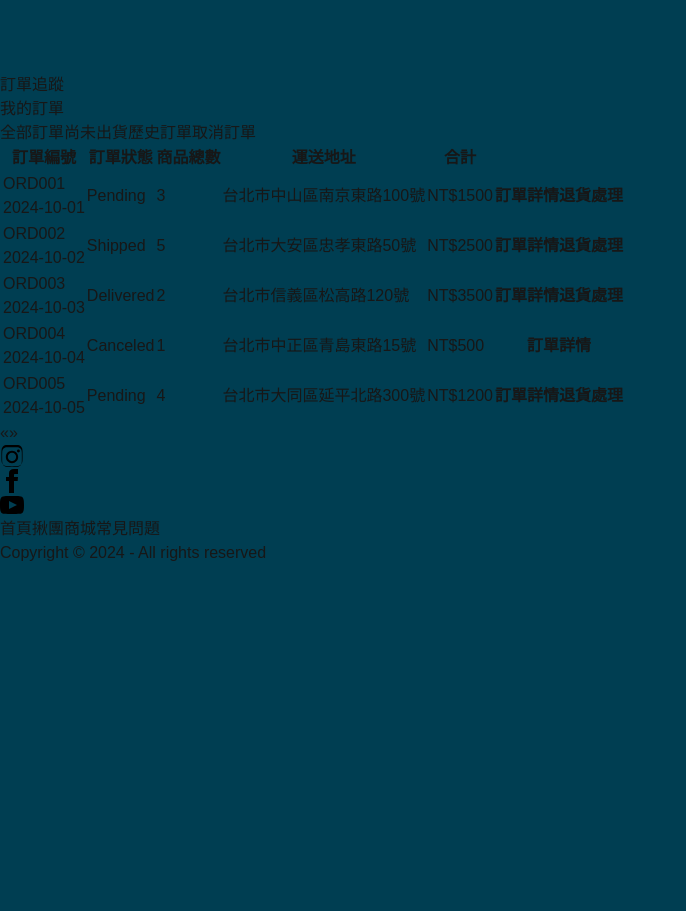
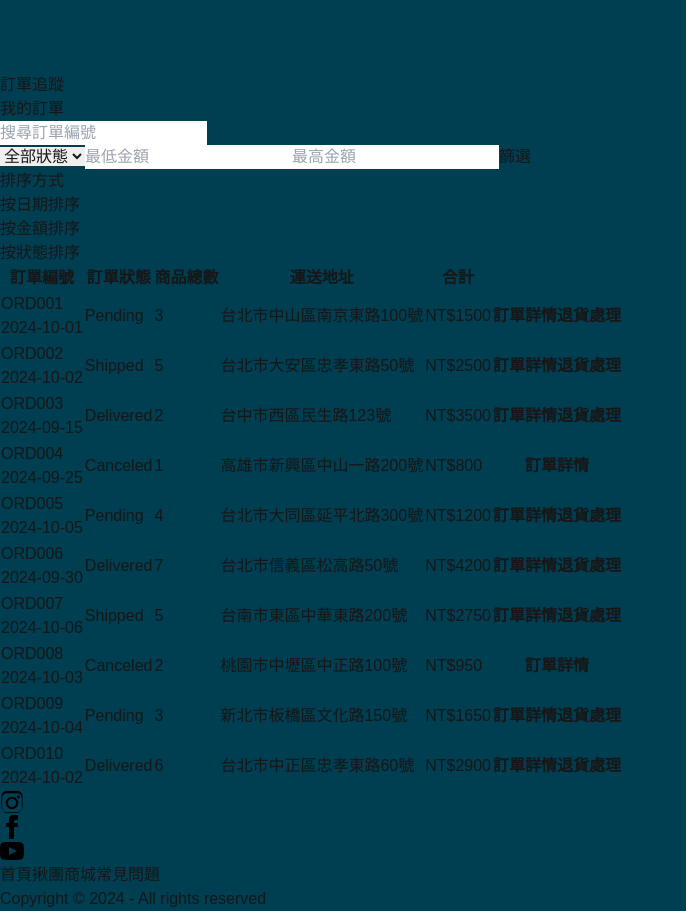
Before and after one commit to sd918207458/board-buddy, a Next.js app: page /my-orders/order-tracking in a window 1280 px wide. Shown: the part 4320-5231 px from the top of the page, without its empty margins (0-686 px from the left). Before the commit the page ends 4885 px from the top, so only its background shows below. Built offline with nearby package versions, Linux system fonts and the light colour scheme; no server answers.

Commit message:
訂單篩選功能

```diff
--- a/components/table.js
+++ b/components/table.js
@@ -1,14 +1,25 @@
-import React from "react";
+import React, { useState } from "react";
 import Link from "next/link";
 
-// 定義表格行組件
 const OrderRow = ({ order }) => {
+  const [isHovered, setIsHovered] = useState(false);
   const isCancellable = order.status !== "Canceled";
 
+  // 訂單狀態高亮顯示顏色
+  const statusColors = {
+    Pending: "bg-yellow-200 text-yellow-800",
+    Shipped: "bg-blue-200 text-blue-800",
+    Delivered: "bg-green-200 text-green-800",
+    Canceled: "bg-red-200 text-red-800",
+  };
+
   return (
-    <tr className="hover:bg-gray-100 dark:hover:bg-gray-700 transition-all duration-200 ease-in-out">
-      <th className="text-center">{/* 可選的 checkbox 可保留或移除 */}</th>
-      <td className="text-left">
+    <tr
+      className="hover:bg-gray-50 dark:hover:bg-gray-700 transition-all duration-200 ease-in-out"
+      onMouseEnter={() => setIsHovered(true)}
+      onMouseLeave={() => setIsHovered(false)}
+    >
+      <td className="text-left py-4">
         <div className="text-gray-800 dark:text-gray-200 font-bold">
           {order.orderNumber}
         </div>
@@ -17,45 +28,49 @@ const OrderRow = ({ order }) => {
         </div>
       </td>
       <td className="text-center">
-        <span className="text-gray-700 dark:text-gray-300">{order.status}</span>
+        <span className={`px-2 py-1 rounded ${statusColors[order.status]}`}>
+          {order.status}
+        </span>
       </td>
-      <td className="text-center">{order.totalItems}</td>{" "}
-      {/* 顯示訂單內商品總數 */}
-      <td className="text-left">{order.shippingAddress}</td>{" "}
-      {/* 顯示運送地址 */}
+      <td className="text-center">{order.totalItems}</td>
+      <td className="text-left">{order.shippingAddress}</td>
       <td className="text-right">{`NT$${order.totalAmount}`}</td>
       <th className="flex gap-2 justify-center m-3">
         <Link href={`/my-orders/${order.id}`} legacyBehavior>
-          <a className="btn btn-neutral bg-[#003E52] btn-xs transition-transform hover:scale-105">
+          <a className="btn btn-primary btn-xs  bg-[#003E52] transition-transform hover:scale-105">
             訂單詳情
           </a>
         </Link>
         {isCancellable && (
           <Link href={`/my-orders/${order.id}/request`} legacyBehavior>
-            <a className="btn btn-neutral bg-[#003E52] btn-xs transition-transform hover:scale-105">
+            <a className="btn btn-secondary btn-xs transition-transform hover:scale-105">
               退貨處理
             </a>
           </Link>
+        )}
+        {isHovered && (
+          <div className="absolute p-4 left-56 bg-white dark:bg-gray-700 shadow-md rounded-lg">
+            <p>訂單編號: {order.orderNumber}</p>
+            <p>狀態: {order.status}</p>
+            <p>總金額: NT${order.totalAmount}</p>
+          </div>
         )}
       </th>
     </tr>
   );
 };
 
-// 主表格組件
 const OrderTable = ({ orders }) => {
   return (
     <div className="overflow-x-auto shadow-md rounded-lg">
-      <table className="table w-full">
+      <table className="table w-full border-separate border-spacing-y-2">
         {/* 表頭 */}
         <thead className="bg-gray-200 dark:bg-gray-700 text-gray-800 dark:text-gray-200">
           <tr>
-            <th className="text-center">{/* 可以選擇是否保留 checkbox */}</th>
-            <th className="text-left">訂單編號</th>
+            <th className="text-left py-4">訂單編號</th>
             <th className="text-center">訂單狀態</th>
-            <th className="text-center">商品總數</th>{" "}
-            {/* 新增「商品總數」欄位 */}
-            <th className="text-left">運送地址</th> {/* 新增「運送地址」欄位 */}
+            <th className="text-center">商品總數</th>
+            <th className="text-left">運送地址</th>
             <th className="text-right">合計</th>
             <th className="text-center"></th>
           </tr>
--- a/pages/my-orders/order-tracking.js
+++ b/pages/my-orders/order-tracking.js
@@ -2,18 +2,16 @@ import React, { useState, useEffect } from "react";
 import Footer from "@/components/footer";
 import Breadcrumbs from "@/components/Breadcrumbs";
 import OrderTable from "@/components/table"; // 訂單表格組件
-import { CSSTransition, TransitionGroup } from "react-transition-group"; // 引入 React Transition Group
 
 export default function OrderTracking() {
-  const [isMounted, setIsMounted] = useState(false);
-  const [activeTab, setActiveTab] = useState("all");
-  const [hasError, setHasError] = useState(false);
-  const [currentPage, setCurrentPage] = useState(1);
-  const [totalPages, setTotalPages] = useState(1);
+  const [searchTerm, setSearchTerm] = useState("");
+  const [sortKey, setSortKey] = useState("orderNumber");
+  const [sortOrder, setSortOrder] = useState("asc");
   const [filteredData, setFilteredData] = useState([]); // 篩選後的數據
-  const itemsPerPage = 10; // 每頁顯示 10 筆訂單
+  const [statusFilter, setStatusFilter] = useState(""); // 訂單狀態篩選條件
+  const [minAmount, setMinAmount] = useState(""); // 金額範圍篩選
+  const [maxAmount, setMaxAmount] = useState(""); // 金額範圍篩選
 
-  // 假資料
   const sampleOrders = [
     {
       id: 1,
@@ -36,20 +34,20 @@ export default function OrderTracking() {
     {
       id: 3,
       orderNumber: "ORD003",
-      date: "2024-10-03",
+      date: "2024-09-15",
       status: "Delivered",
       totalAmount: 3500,
       totalItems: 2,
-      shippingAddress: "台北市信義區松高路120號",
+      shippingAddress: "台中市西區民生路123號",
     },
     {
       id: 4,
       orderNumber: "ORD004",
-      date: "2024-10-04",
+      date: "2024-09-25",
       status: "Canceled",
-      totalAmount: 500,
+      totalAmount: 800,
       totalItems: 1,
-      shippingAddress: "台北市中正區青島東路15號",
+      shippingAddress: "高雄市新興區中山一路200號",
     },
     {
       id: 5,
@@ -60,29 +58,170 @@ export default function OrderTracking() {
       totalItems: 4,
       shippingAddress: "台北市大同區延平北路300號",
     },
+    {
+      id: 6,
+      orderNumber: "ORD006",
+      date: "2024-09-30",
+      status: "Delivered",
+      totalAmount: 4200,
+      totalItems: 7,
+      shippingAddress: "台北市信義區松高路50號",
+    },
+    {
+      id: 7,
+      orderNumber: "ORD007",
+      date: "2024-10-06",
+      status: "Shipped",
+      totalAmount: 2750,
+      totalItems: 5,
+      shippingAddress: "台南市東區中華東路200號",
+    },
+    {
+      id: 8,
+      orderNumber: "ORD008",
+      date: "2024-10-03",
+      status: "Canceled",
+      totalAmount: 950,
+      totalItems: 2,
+      shippingAddress: "桃園市中壢區中正路100號",
+    },
+    {
+      id: 9,
+      orderNumber: "ORD009",
+      date: "2024-10-04",
+      status: "Pending",
+      totalAmount: 1650,
+      totalItems: 3,
+      shippingAddress: "新北市板橋區文化路150號",
+    },
+    {
+      id: 10,
+      orderNumber: "ORD010",
+      date: "2024-10-02",
+      status: "Delivered",
+      totalAmount: 2900,
+      totalItems: 6,
+      shippingAddress: "台北市中正區忠孝東路60號",
+    },
   ];
 
-  // 根據選中的 tab 篩選數據
-  const filterOrders = (tab) => {
-    switch (tab) {
-      case "pending":
-        return sampleOrders.filter((order) => order.status === "Pending");
-      case "history":
-        return sampleOrders.filter((order) => order.status === "Delivered");
-      case "canceled":
-        return sampleOrders.filter((order) => order.status === "Canceled");
-      default:
-        return sampleOrders;
-    }
+  // 初始化並恢復上次的搜尋與排序狀態
+  useEffect(() => {
+    const savedSearchTerm = localStorage.getItem("searchTerm") || "";
+    const savedSortKey = localStorage.getItem("sortKey") || "orderNumber";
+    const savedSortOrder = localStorage.getItem("sortOrder") || "asc";
+    const savedStatusFilter = localStorage.getItem("statusFilter") || "";
+    const savedMinAmount = localStorage.getItem("minAmount") || "";
+    const savedMaxAmount = localStorage.getItem("maxAmount") || "";
+
+    setSearchTerm(savedSearchTerm);
+    setSortKey(savedSortKey);
+    setSortOrder(savedSortOrder);
+    setStatusFilter(savedStatusFilter);
+    setMinAmount(savedMinAmount);
+    setMaxAmount(savedMaxAmount);
+
+    filterAndSortOrders(
+      savedSearchTerm,
+      savedSortKey,
+      savedSortOrder,
+      savedStatusFilter,
+      savedMinAmount,
+      savedMaxAmount
+    );
+  }, []);
+
+  // 保存搜尋與排序狀態到 LocalStorage
+  const saveState = (key, value) => {
+    localStorage.setItem(key, value);
   };
 
-  // 初始化模擬數據
-  useEffect(() => {
-    setIsMounted(true);
-    const filtered = filterOrders(activeTab); // 根據 activeTab 篩選數據
-    setFilteredData(filtered);
-    setTotalPages(Math.ceil(filtered.length / itemsPerPage)); // 計算總頁數
-  }, [activeTab]); // 當 activeTab 改變時重新篩選數據
+  // 篩選與排序訂單
+  const filterAndSortOrders = (
+    search,
+    sortKey,
+    sortOrder,
+    status,
+    minAmt,
+    maxAmt
+  ) => {
+    let filtered = sampleOrders.filter((order) =>
+      order.orderNumber.includes(search)
+    );
+
+    if (status) {
+      filtered = filtered.filter((order) => order.status === status);
+    }
+
+    if (minAmt) {
+      filtered = filtered.filter(
+        (order) => order.totalAmount >= Number(minAmt)
+      );
+    }
+
+    if (maxAmt) {
+      filtered = filtered.filter(
+        (order) => order.totalAmount <= Number(maxAmt)
+      );
+    }
+
+    const sorted = filtered.sort((a, b) => {
+      if (sortOrder === "asc") {
+        return a[sortKey] > b[sortKey] ? 1 : -1;
+      } else {
+        return a[sortKey] < b[sortKey] ? 1 : -1;
+      }
+    });
+
+    setFilteredData(sorted);
+  };
+
+  // 搜尋框輸入處理
+  const handleSearch = (e) => {
+    const search = e.target.value;
+    setSearchTerm(search);
+    saveState("searchTerm", search);
+    filterAndSortOrders(
+      search,
+      sortKey,
+      sortOrder,
+      statusFilter,
+      minAmount,
+      maxAmount
+    );
+  };
+
+  // 切換排序方式
+  const handleSort = (key) => {
+    const newOrder = sortKey === key && sortOrder === "asc" ? "desc" : "asc";
+    setSortKey(key);
+    setSortOrder(newOrder);
+    saveState("sortKey", key);
+    saveState("sortOrder", newOrder);
+    filterAndSortOrders(
+      searchTerm,
+      key,
+      newOrder,
+      statusFilter,
+      minAmount,
+      maxAmount
+    );
+  };
+
+  // 篩選條件處理
+  const handleFilter = () => {
+    saveState("statusFilter", statusFilter);
+    saveState("minAmount", minAmount);
+    saveState("maxAmount", maxAmount);
+    filterAndSortOrders(
+      searchTerm,
+      sortKey,
+      sortOrder,
+      statusFilter,
+      minAmount,
+      maxAmount
+    );
+  };
 
   // 渲染訂單表格
   const renderTable = () =>
@@ -91,87 +230,6 @@ export default function OrderTracking() {
     ) : (
       <div className="text-center p-4">目前沒有訂單。</div>
     );
-
-  // 錯誤處理
-  if (hasError) {
-    return (
-      <div className="flex items-center justify-center min-h-screen bg-red-100">
-        <div className="p-6 bg-white shadow-md rounded-lg">
-          <h2 className="text-2xl font-bold text-red-600">
-            發生錯誤，請稍後再試。
-          </h2>
-        </div>
-      </div>
-    );
-  }
-
-  // 渲染分頁邏輯
-  const renderPagination = () => {
-    if (totalPages <= 1) return null; // 只有一頁不顯示分頁
-    const pages = [];
-    if (totalPages <= 5) {
-      for (let i = 1; i <= totalPages; i++) {
-        pages.push(
-          <button
-            key={i}
-            className={`join-item btn ${currentPage === i ? "btn-active" : ""}`}
-            onClick={() => setCurrentPage(i)}
-          >
-            {i}
-          </button>
-        );
-      }
-    } else {
-      pages.push(
-        <button
-          key={1}
-          className={`join-item btn ${currentPage === 1 ? "btn-active" : ""}`}
-          onClick={() => setCurrentPage(1)}
-        >
-          1
-        </button>
-      );
-      if (currentPage > 3)
-        pages.push(
-          <span key="left-dots" className="join-item btn btn-disabled">
-            ...
-          </span>
-        );
-      for (
-        let i = Math.max(2, currentPage - 1);
-        i <= Math.min(currentPage + 1, totalPages - 1);
-        i++
-      ) {
-        pages.push(
-          <button
-            key={i}
-            className={`join-item btn ${currentPage === i ? "btn-active" : ""}`}
-            onClick={() => setCurrentPage(i)}
-          >
-            {i}
-          </button>
-        );
-      }
-      if (currentPage < totalPages - 2)
-        pages.push(
-          <span key="right-dots" className="join-item btn btn-disabled">
-            ...
-          </span>
-        );
-      pages.push(
-        <button
-          key={totalPages}
-          className={`join-item btn ${
-            currentPage === totalPages ? "btn-active" : ""
-          }`}
-          onClick={() => setCurrentPage(totalPages)}
-        >
-          {totalPages}
-        </button>
-      );
-    }
-    return pages;
-  };
 
   return (
     <>
@@ -186,61 +244,79 @@ export default function OrderTracking() {
             </h2>
           </section>
 
-          {/* Tabs 選項卡 */}
-          {isMounted && (
-            <div className="tabs tabs-boxed justify-center mb-6">
-              {["all", "pending", "history", "canceled"].map((tab) => (
-                <button
-                  key={tab}
-                  className={`tab ${activeTab === tab ? "tab-active" : ""}`}
-                  onClick={() => {
-                    setActiveTab(tab);
-                    setCurrentPage(1); // 切換 tab 時重設當前頁碼
-                  }}
-                >
-                  {tab === "all"
-                    ? "全部訂單"
-                    : tab === "pending"
-                    ? "尚未出貨"
-                    : tab === "history"
-                    ? "歷史訂單"
-                    : "取消訂單"}
-                </button>
-              ))}
+          {/* 搜尋與篩選區塊 */}
+          <div className="p-6 flex flex-col gap-4">
+            <input
+              type="text"
+              placeholder="搜尋訂單編號"
+              value={searchTerm}
+              onChange={handleSearch}
+              className="input input-bordered"
+            />
+            <div className="flex gap-4">
+              <select
+                value={statusFilter}
+                onChange={(e) => setStatusFilter(e.target.value)}
+                className="select select-bordered"
+              >
+                <option value="">全部狀態</option>
+                <option value="Pending">尚未出貨</option>
+                <option value="Shipped">已出貨</option>
+                <option value="Delivered">已送達</option>
+                <option value="Canceled">取消訂單</option>
+              </select>
+              <input
+                type="number"
+                placeholder="最低金額"
+                value={minAmount}
+                onChange={(e) => setMinAmount(e.target.value)}
+                className="input input-bordered"
+              />
+              <input
+                type="number"
+                placeholder="最高金額"
+                value={maxAmount}
+                onChange={(e) => setMaxAmount(e.target.value)}
+                className="input input-bordered"
+              />
+              <button
+                onClick={handleFilter}
+                className="btn btn-primary  bg-[#003E52]"
+              >
+                篩選
+              </button>
             </div>
-          )}
+          </div>
+
+          {/* 排序方式 */}
+          <div className="p-6 flex justify-between relative z-10">
+            <div className="dropdown dropdown-end">
+              <label tabIndex={0} className="btn m-1">
+                排序方式
+              </label>
+              <ul
+                tabIndex={0}
+                className="dropdown-content menu p-2 shadow bg-base-100 rounded-box w-52"
+              >
+                <li>
+                  <button onClick={() => handleSort("date")}>按日期排序</button>
+                </li>
+                <li>
+                  <button onClick={() => handleSort("totalAmount")}>
+                    按金額排序
+                  </button>
+                </li>
+                <li>
+                  <button onClick={() => handleSort("status")}>
+                    按狀態排序
+                  </button>
+                </li>
+              </ul>
+            </div>
+          </div>
 
           {/* 表格 */}
-          {isMounted && (
-            <TransitionGroup className="p-6">
-              <CSSTransition key={activeTab} timeout={300} classNames="fade">
-                <div>{renderTable()}</div>
-              </CSSTransition>
-            </TransitionGroup>
-          )}
-
-          {/* 分頁按鈕 */}
-          <div className="join items-center justify-center mt-4 mb-6 w-full">
-            <button
-              className="join-item btn"
-              disabled={currentPage === 1}
-              onClick={() =>
-                setCurrentPage((prevPage) => Math.max(prevPage - 1, 1))
-              }
-            >
-              «
-            </button>
-            {renderPagination()}
-            <button
-              className="join-item btn"
-              disabled={currentPage === totalPages}
-              onClick={() =>
-                setCurrentPage((prevPage) => Math.min(prevPage + 1, totalPages))
-              }
-            >
-              »
-            </button>
-          </div>
+          {renderTable()}
         </div>
       </div>
       <Footer />
```
Also changed, not shown: pages/my-favorites/wishlist.js (+171 -81 lines).
